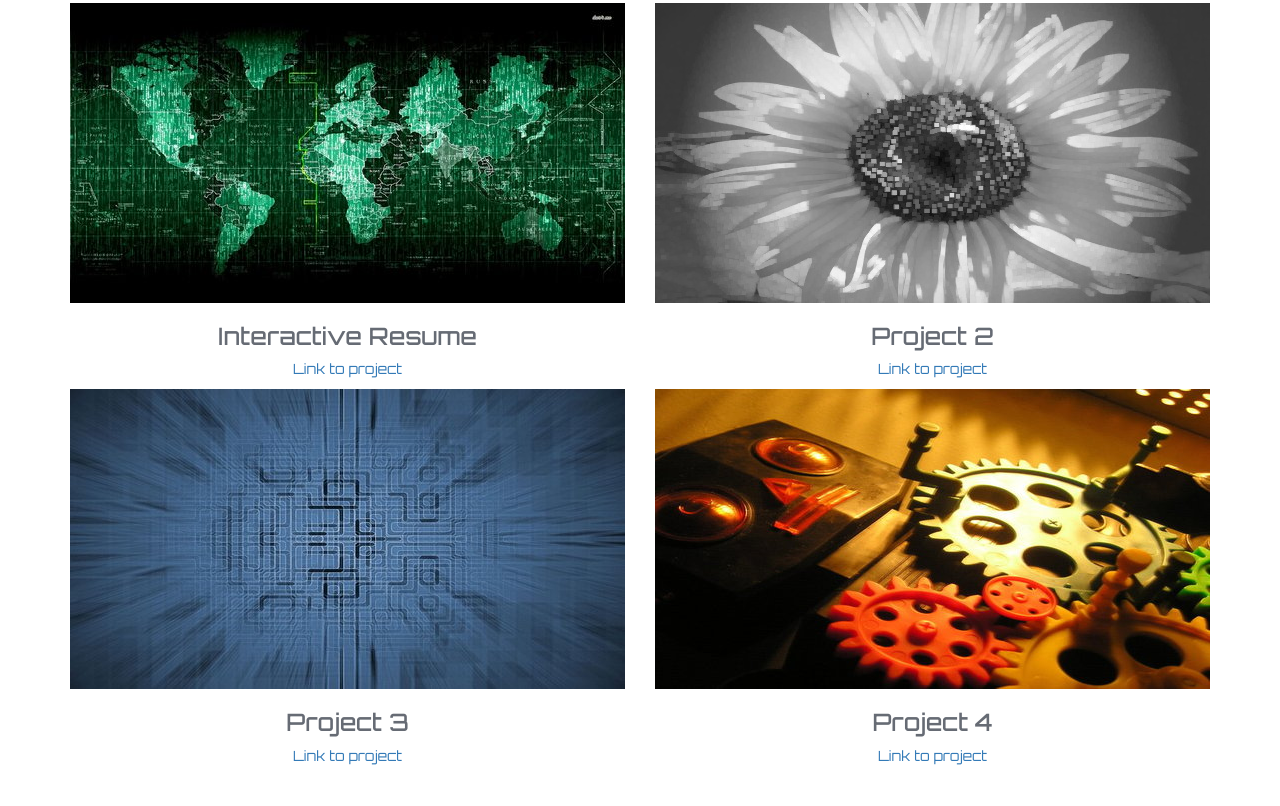
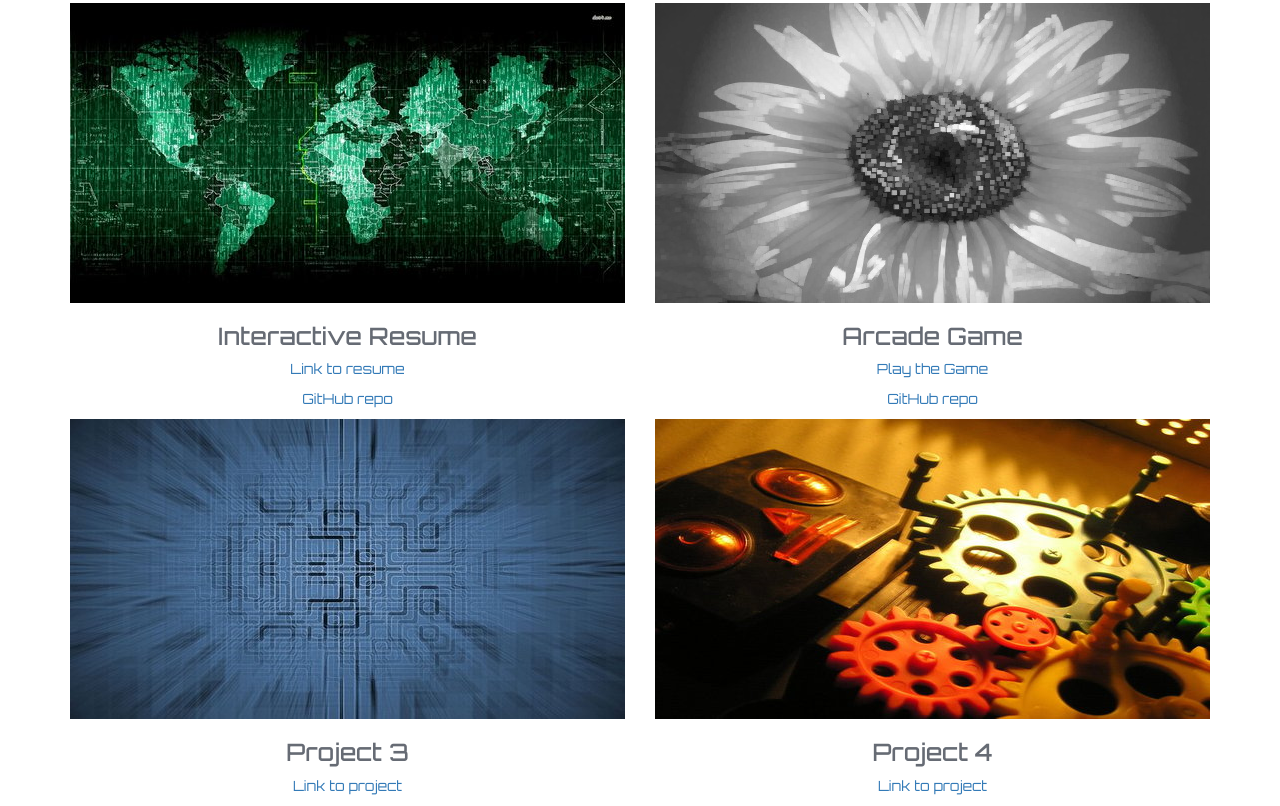
Before and after one commit to Baller99/Baller99.github.io, a plain HTML site: page index.html in a window 1280 px wide. Shown: the part 654-1460 px from the top of the page. Before the commit the page ends 1430 px from the top, so only its background shows below. Drawn offline with Linux system fonts and the light colour scheme.

Commit message:
Updated index.html

```diff
--- a/index.html
+++ b/index.html
@@ -39,12 +39,14 @@
       <div class="col-md-6">
         <img class="img-responsive" src="images/img1.jpg" alt="Project1 image" data-toggle="modal" data-target="#project1">
         <h3 class="project-title">Interactive Resume</h3>
-        <p><a href="https://github.com/Baller99/Interactive-Resume">Link to project</a></p>
+        <p><a href="http://baller99.github.io/Interactive_Resume/">Link to resume</a></p>
+        <p><a href="https://github.com/Baller99/Interactive_Resume">GitHub repo</a></p>
       </div>
       <div class="col-md-6">
        <img class="img-responsive" src="images/img2.jpg" alt="Project2 image" data-toggle="modal" data-target="#project2">
-       <h3 class="project-title">Project 2</h3>
-       <p><a href="http://github.com/">Link to project</a></p>
+       <h3 class="project-title">Arcade Game</h3>
+       <p><a href="http://baller99.github.io/Arcade-Game/">Play the Game</a></p>
+       <p><a href="https://github.com/Baller99/Arcade-Game">GitHub repo</a></p>
      </div>
    </div>
 
```
